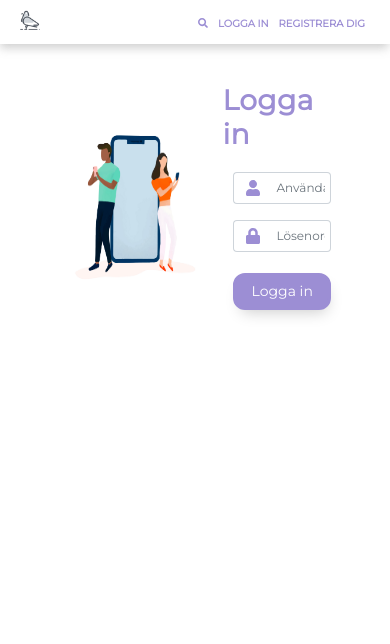
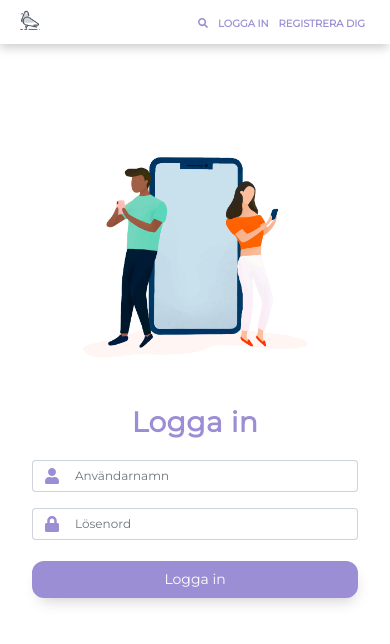
Before and after one commit to astridsinabian/u11-fullstack-astridsinabian, a React (Create React App) app in the folder client/: page /login in a window 390 px wide. Shown: the top 644 px of the page. Built offline with nearby package versions, Linux system fonts and the light colour scheme.

Commit message:
Added responsive styling for Login Page

```diff
--- a/client/src/components/Login.jsx
+++ b/client/src/components/Login.jsx
@@ -21,10 +21,19 @@ const LoginContentWrapper = styled.div`
   font-family: 'Montserrat', sans-serif;
   height: 60vw;
   margin: 5em 3em;
+
+  @media (min-width: 320px) and (max-width: 480px) {
+    flex-direction: column;
+    margin: 5em 2rem;
+  }
 `;
 
 const LoginSideDesign = styled.div`
   width: 110vw;
+
+  @media (min-width: 320px) and (max-width: 480px) {
+    width: 100%;
+  }
 `;
 
 const LoginFormWrapper = styled.div`
@@ -38,6 +47,10 @@ const LoginFormWrapper = styled.div`
 const StyledForm = styled(Form)`
   margin-top: 20px;
   width: 25vw;
+
+  @media (min-width: 320px) and (max-width: 480px) {
+    width: 100%;
+  }
 `;
 
 const StyledTitle = styled.h3`
```
